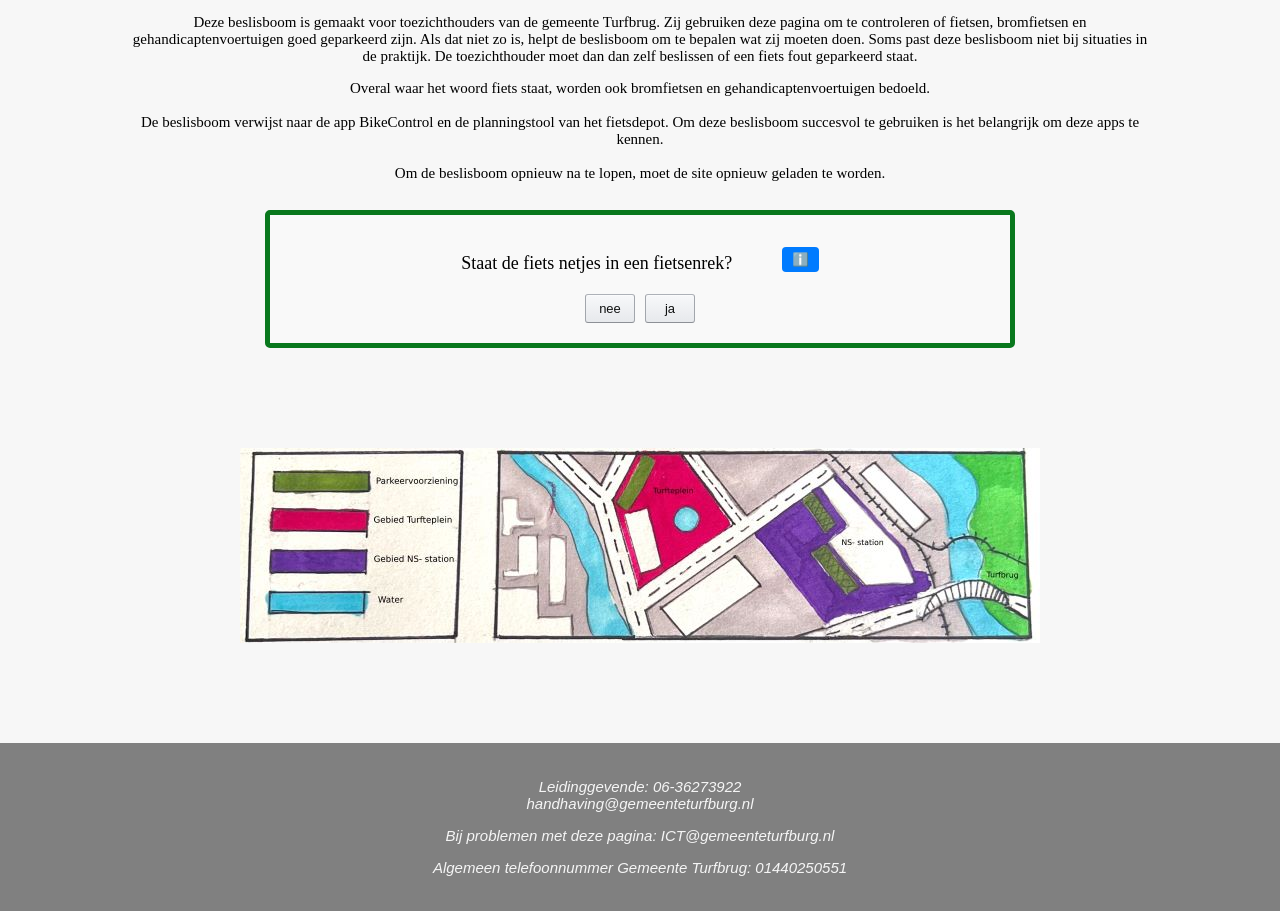
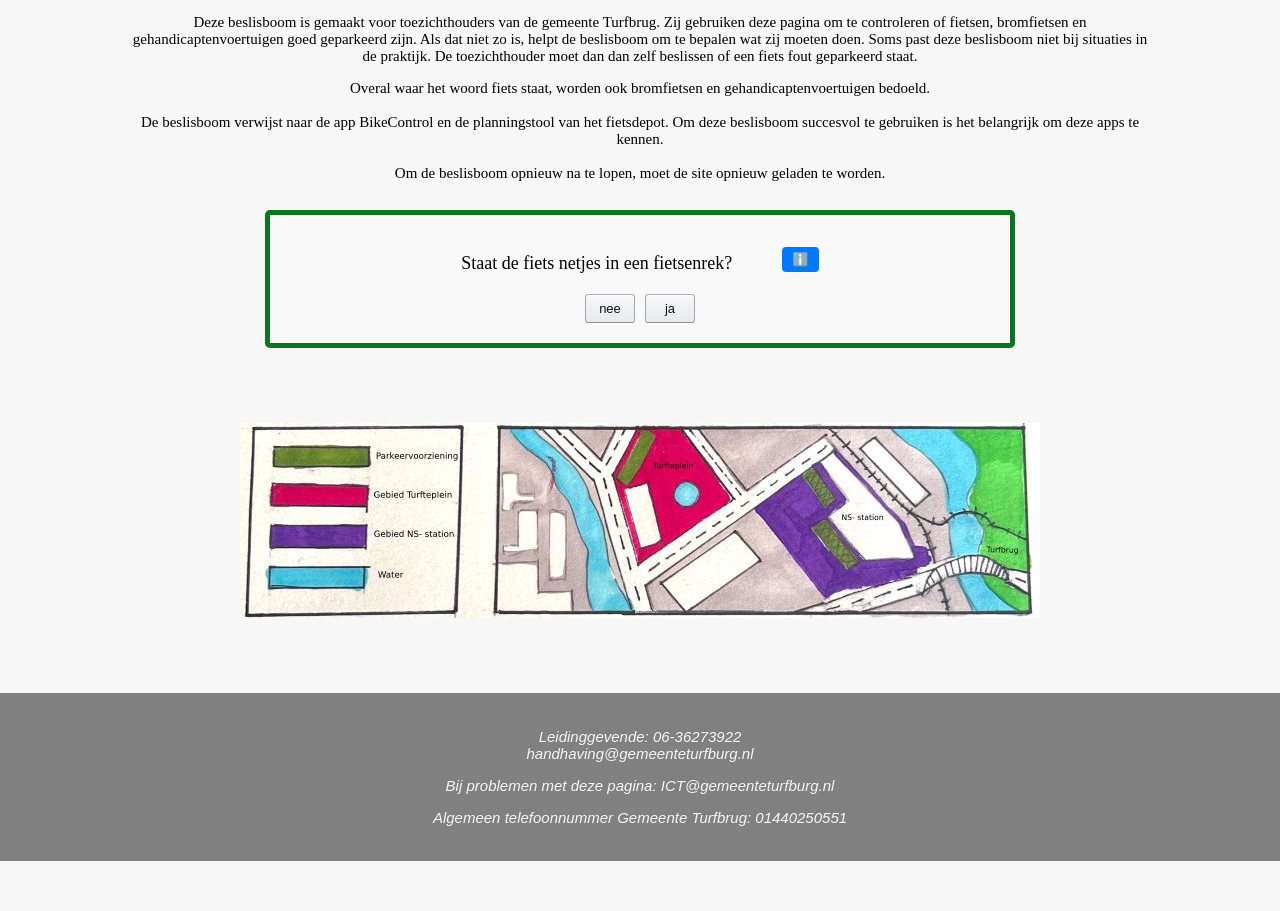
Before and after one commit to Dikke10/Handhaving_Turfbrug, a plain HTML site: page index.html in a window 1280 px wide. Shown: the part 139-1050 px from the top of the page. After the commit the page ends 1000 px from the top, so only its background shows below. Drawn offline with Linux system fonts and the light colour scheme.

Commit message:
Update stylesheet.css

```diff
--- a/stylesheet.css
+++ b/stylesheet.css
@@ -246,7 +246,7 @@ header p:nth-child(3) {
         }
 
 .Kaart {
-    padding: 100px;
+    padding: 75px;
     display: flex;
     justify-content: center;
     align-items: center;
```
